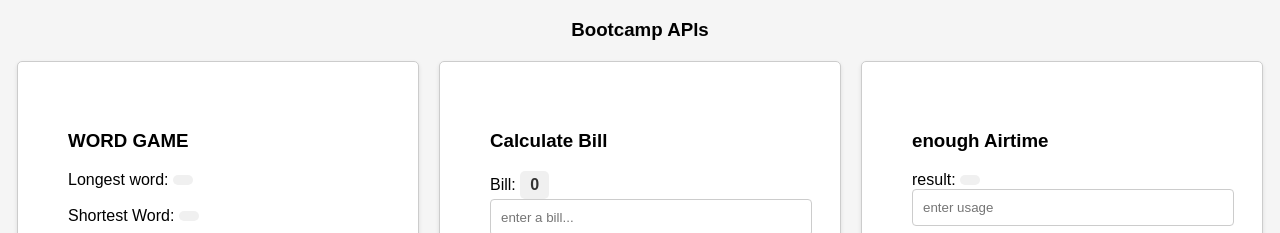
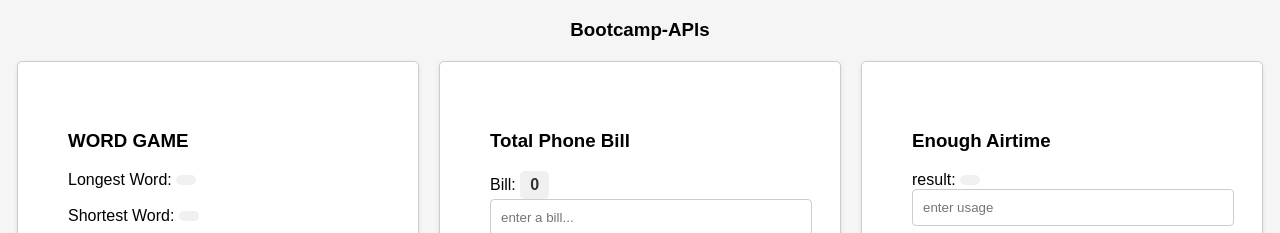
Before and after one commit to Tumagole01/Bootcamp_APIs, a website: page public/index.html in a window 1280 px wide. Shown: the top 233 px of the page. Drawn offline with nearby package versions, Linux system fonts and the light colour scheme; files whose address does not match are found by name.

Commit message:
Fourth commit

```diff
--- a/public/index.html
+++ b/public/index.html
@@ -64,7 +64,7 @@
 
 
     }">
-    <h3 class="text-center" >Bootcamp APls</h3>
+    <h3 class="text-center" >Bootcamp-APls</h3>
 
 <div  class="card-container">
         <div class="">
@@ -73,7 +73,7 @@
                     <h3 class="card-title">WORD GAME</h3>
 
                     <div >
-                        <span>Longest word: </span>
+                        <span>Longest Word: </span>
                         <span class="styled-x-text" x-text="sentence.longestWord"></span><br><br>
                         <span>Shortest Word: </span>
                         <span class="styled-x-text" x-text="sentence.shortestWord"></span><br><br>
@@ -120,7 +120,7 @@
 
         <div class="card">
             <div class="card-body">
-                <h3 class="card-title">Calculate Bill</h3>
+                <h3 class="card-title">Total Phone Bill</h3>
                 <span>Bill: </span><span class="styled-x-text" x-text="billTotal"></span>
                 <input class="form-control" type="text" x-model="enteredBill" placeholder="enter a bill..." /><br>
                 <button class="" @click="(calcBill), (phonebill=enteredBill), (setTimeout(() => {
@@ -134,7 +134,7 @@
             <div class="card">
 
                 <div class="card-body ">
-                    <h3 class="card-title">enough Airtime</h3>
+                    <h3 class="card-title">Enough Airtime</h3>
                     <span>result: </span><span class="styled-x-text" x-text="TotalDff"></span>
 
                     <!-- <form> -->
```
